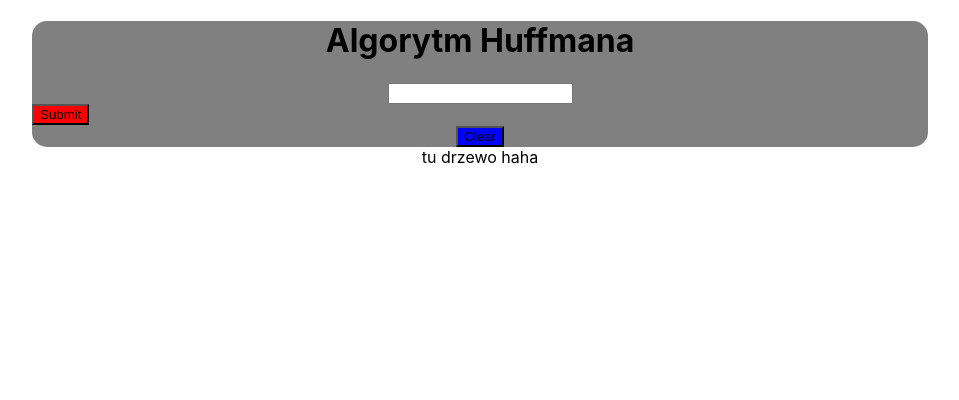
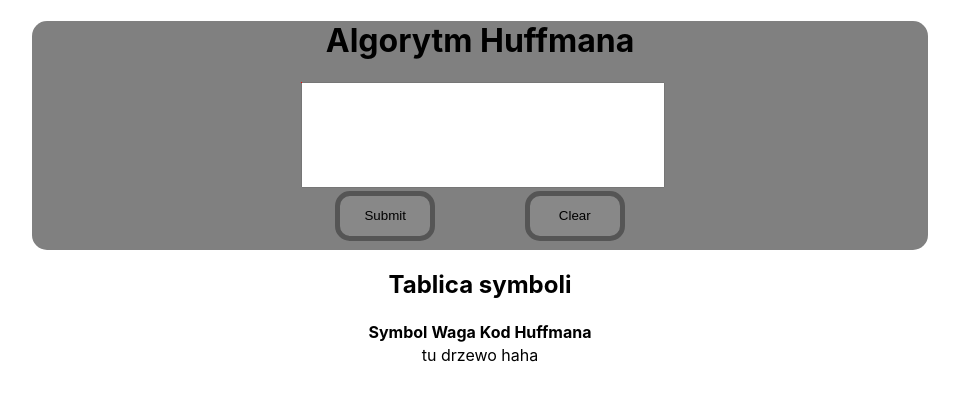
Before and after one commit to xlpnsk/huffman-coder, a React (Create React App) app: page / in a window 1280 px wide. Shown: the top 400 px of the page, without its empty margins (160-1119 px from the left). Built offline with nearby package versions, Linux system fonts and the light colour scheme.

Commit message:
Change layout

```diff
--- a/src/components/Form.js
+++ b/src/components/Form.js
@@ -1,19 +1,55 @@
-import { useState } from "react";
+import { useState, useEffect } from "react";
+import {
+  getCharFrequency,
+  buildTree,
+  getCharCode,
+  getCodeStr,
+  getProb,
+  getEntropy,
+  getAvgLength,
+} from "../huffman";
 import classes from "./Form.module.css";
 const Form = () => {
   const [textValue, setTextValue] = useState("");
-
-  const uniqueLetters = (str) => {
-    str = str.split("");
-    str = new Set(str);
-    str = [...str].join("");
-    console.log(str)
-    return str;
-  };
+  const [chars, setChars] = useState("");
+  const [tree, setTree] = useState("");
+  const [charCode, setCharCode] = useState("");
+  const [codeStr, setCodeStr] = useState("");
+  const [prob, setProb] = useState("");
+  const [entropy, setEntropy] = useState("");
+  const [avgLength, setAvgLength] = useState("");
+  const [data, setData] = useState("");
+  const [znakKod, setZnakKod] = useState("");
+  const [znakWaga, setZnakWaga] = useState("");
 
   const handleSubmit = () => {
-    console.log(textValue);
-    uniqueLetters(textValue);
+    const chars = getCharFrequency(textValue);
+    console.log(chars);
+    setChars(chars);
+    const tree = buildTree(chars);
+    console.log(tree);
+    setTree(tree);
+    const charCodes = getCharCode(tree);
+    console.log(charCodes);
+    setCharCode(charCodes);
+    const codeStr = getCodeStr(charCodes, textValue);
+    console.log(codeStr);
+    setCodeStr(codeStr);
+    const prob = getProb(chars, textValue);
+    console.log(prob);
+    setProb(prob);
+    const entropy = getEntropy(prob);
+    console.log(entropy);
+    setEntropy(entropy);
+    const avgLength = getAvgLength(prob, charCodes);
+    console.log(avgLength);
+    setAvgLength(avgLength);
+    setData(charCodes);
+
+    setZnakKod(Object.entries(charCode));
+    setZnakWaga(Object.entries(chars));
+
+
   };
 
   const handleClear = () => {
@@ -21,17 +57,32 @@ const Form = () => {
     setTextValue("");
   };
 
+useEffect(() =>{
+
+
+  for (const [key, value] of Object.entries(charCode)) {
+    console.log(`${key}: ${value}`);
+    for(const i in (Object.entries(charCode).length)){
+      console.log("test");
+    }
+    console.log();
+     }
+
+},[charCode,chars])
+
   return (
     <div>
       <div className={classes.form}>
         <form>
           <h1> Algorytm Huffmana</h1>
           <div className={classes.textfield}>
-            <input
+            <textarea
+              aria-rowcount={5}
+              id={classes.word}
               value={textValue}
               type="textarea"
               onChange={(e) => setTextValue(e.target.value)}
-            />
+            ></textarea>
           </div>
           <div className={classes.buttons}>
             <button
@@ -53,6 +104,22 @@ const Form = () => {
           </div>
         </form>
       </div>
+      <div>
+        <h2> Tablica symboli</h2>
+        <table className={classes.table}>
+          <tbody>
+            <tr>
+              <th>Symbol</th>
+              <th>Waga</th>
+              <th>Kod Huffmana</th>
+            </tr>
+              {
+
+
+              }
+          </tbody>
+        </table>
+      </div>
     </div>
   );
 };
--- a/src/components/Form.module.css
+++ b/src/components/Form.module.css
@@ -8,17 +8,66 @@
 }
 
 .textfield {
+  background-color: red;
+  height: 100px;
+  width: 40%;
+  margin: auto;
+
+}
+
+#word{
+  resize: none;
+  width: 100%;
+  height: 100%;
 }
 
 .buttons {
 
+display: flex;
+justify-content: center;
+margin-top: 1%;
+padding-bottom: 1%;
 }
 
 .buttons .button-ok {
   display: block;
-  background-color: red;
+  margin-right: 10%;
+  width: 100px;
+  height: 50px;
+  background-color: #888888;
+  border: 5px solid #555555;
+  border-radius: 15px;
+
+}
+
+.buttons .button-ok:hover {
+  display: block;
+  width: 100px;
+  height: 50px;
+  background-color: #999999;
+  border: 5px solid #555555;
+  border-radius: 15px;
+
 }
 
 .buttons .button-clear {
-  background-color: blue;
+  display: block;
+  width: 100px;
+  height: 50px;
+  background-color: #888888;
+  border: 5px solid #555555;
+  border-radius: 15px;}
+
+.buttons .button-clear:hover {
+  display: block;
+  width: 100px;
+  height: 50px;
+  background-color: #999999;
+  border: 5px solid #555555;
+  border-radius: 15px;}
+
+.table {
+    margin: auto;
+
+
 }
--- a/src/huffman.js
+++ b/src/huffman.js
@@ -1,6 +1,6 @@
 const text = 'Katarzyna Kurek'
 
-function getCharFrequency(str){
+export function getCharFrequency(str){
     const freq = {}
     for(let i=0; i<str.length; i++){
         const char = str[i]
@@ -11,7 +11,7 @@ function getCharFrequency(str){
 
 let chars = getCharFrequency(text)
 
-function buildTree(chars){
+export function buildTree(chars){
     const tree = []
     for(let char in chars) {
         const node = {
@@ -49,7 +49,7 @@ function buildTree(chars){
 const tree = buildTree(chars)
 console.log(tree)
 
-function getCharCode(tree){
+export function getCharCode(tree){
     let code = {};
     let getCode = (node, currCode) => {
         if (!node.length && !node.right) return
@@ -73,7 +73,7 @@ function getCharCode(tree){
 const charCodes = getCharCode(tree)
 console.log(charCodes)
 
-function getCodeStr(charCodes, str){
+export function getCodeStr(charCodes, str){
     let result = ''
     for(let i = 0; i < str.length; i++){
         result += charCodes[str[i]]
@@ -84,12 +84,13 @@ function getCodeStr(charCodes, str){
 const codeStr = getCodeStr(charCodes, text)
 console.log(codeStr)
 
-function getProb(chars, text){
+export function getProb(chars, text){
     let prob = {}
+    let p = 0;
     Object.entries(chars).forEach(entry => {
         const [key, val] = entry;
-        p = val/text.length
-        prob[key] = p
+        p = val/text.length;
+        prob[key] = p;
     });
     return prob
 }
@@ -97,7 +98,7 @@ function getProb(chars, text){
 const prob = getProb(chars, text)
 console.log(prob)
 
-function getEntropy(prob){
+export function getEntropy(prob){
     let entropy = 0
     Object.values(prob).forEach(val => {
         entropy += val * Math.log2(1/val);
@@ -108,7 +109,7 @@ function getEntropy(prob){
 const entropy = getEntropy(prob)
 console.log(entropy)
 
-function getAvgLength(prob, charCodes){
+export function getAvgLength(prob, charCodes){
     let length = 0
     Object.entries(prob).forEach(entry => {
         const [key, val] = entry;
```
